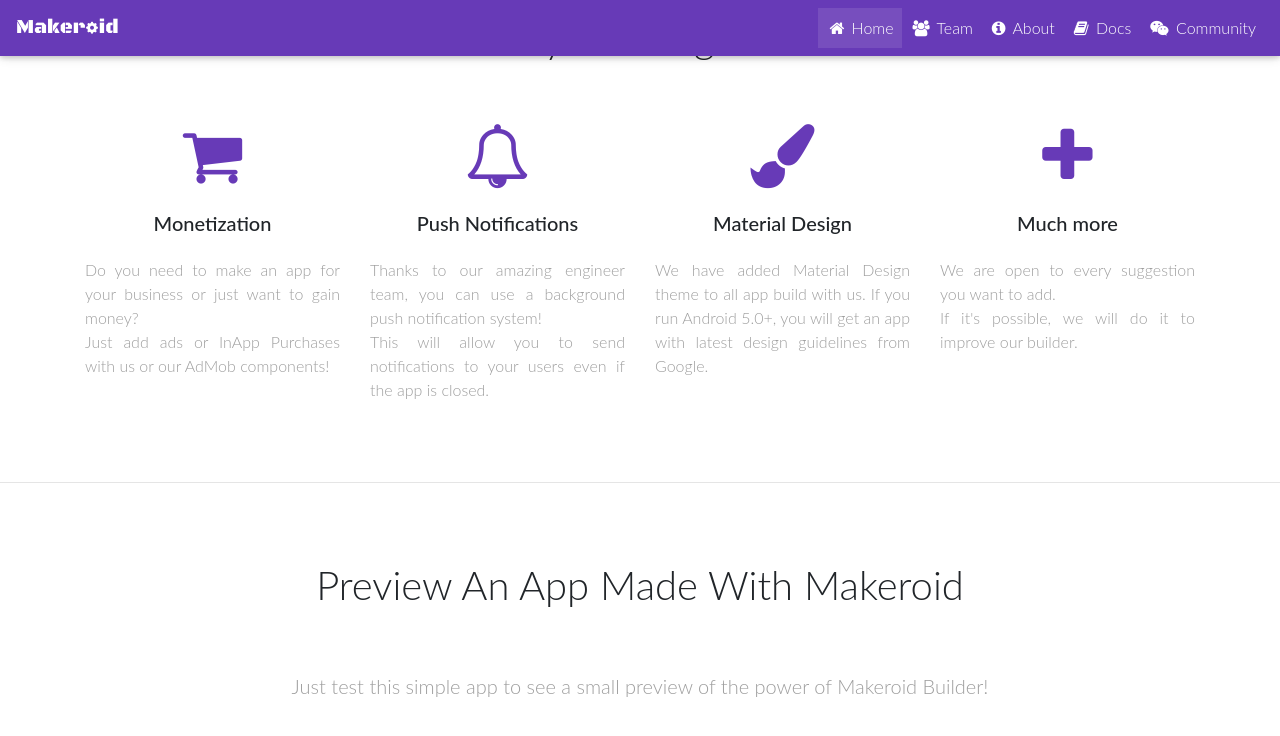
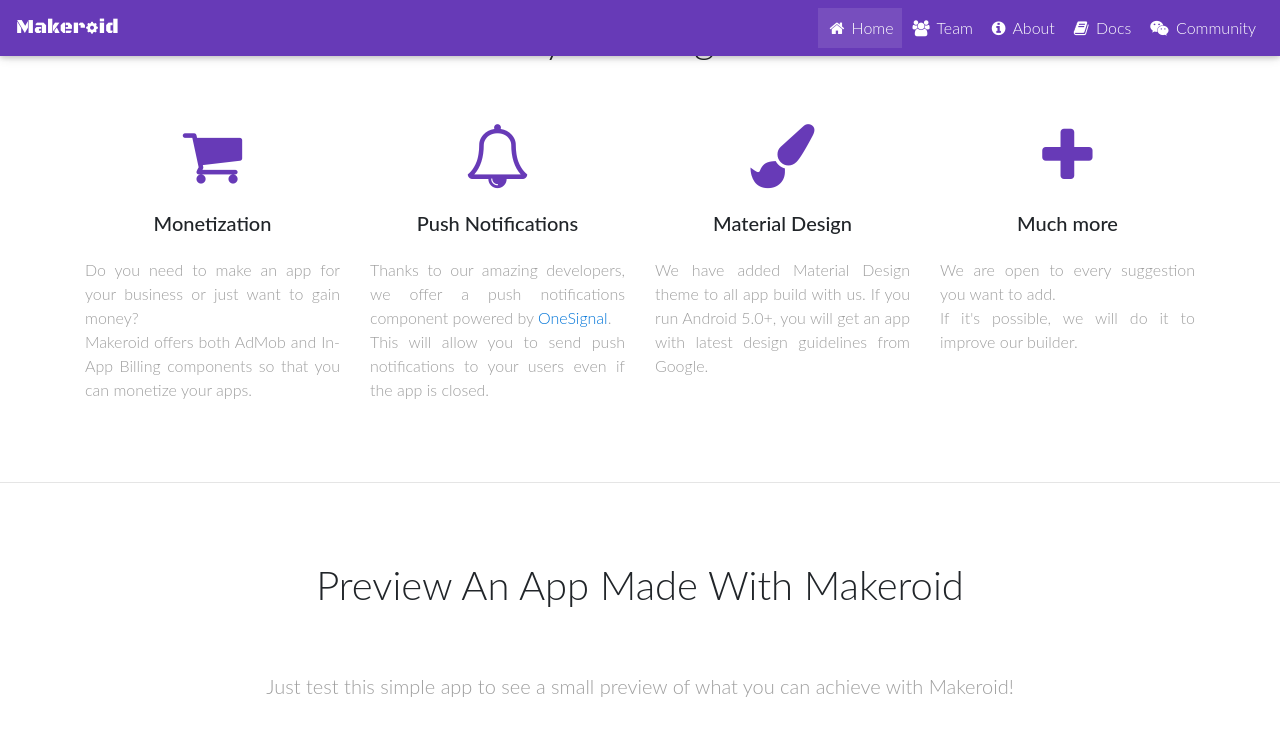
Before and after one commit to Kodular/kodular.github.io, a Jekyll site: the page built from index.html, in a window 1280 px wide and 1400 px high, scrolled down 1189 px, cut to the strip 0-761 px from the top of the window. Shown: the top 736 px of the strip. Built offline with Jekyll 4.4.1, drawn with Linux system fonts in a browser that asks for light colours; nearby versions of some CDN libraries; some of the changed text lies outside the part shown.

Commit message:
Update some text

```diff
--- a/about.html
+++ b/about.html
@@ -15,8 +15,8 @@
             <!--Grid column-->
             <div class="col-md-6 mb-r">
                 <i class="fa fa-user-circle-o deep-purple-text"></i>
-                <h5 class="feature-title">2500+ Users</h5>
-                <p class="grey-text">Our amazing users have trusted uss to build their desired apps!</p>
+                <h5 class="feature-title">5000+ Users</h5>
+                <p class="grey-text">Our amazing users have trusted us to build their desired apps!</p>
             </div>
             <!--Grid column-->
             <!--Grid column-->
--- a/index.html
+++ b/index.html
@@ -15,7 +15,7 @@
                                 <li>
                                     <h1 class="display-4 font-bold mb-5 wow fadeInUp" style="font-family: Makeroid;">MAKEROID</h1></li>
                                 <li>
-                                    <h5 class="mb-5 wow fadeInUp" data-wow-delay="0.2s">A modern app builder without coding!</h5>
+                                    <h5 class="mb-5 wow fadeInUp" data-wow-delay="0.2s">A modern app builder without coding</h5>
                                 </li>
                                 <li class="wow fadeInUp" data-wow-delay="0.4s">
                                     <a class="btn btn-deep-purple btn-rounded" target="_blank" href="http://builder.makeroid.io"><i class="fa fa-desktop left"></i> MAKE APPS!</a>
@@ -38,7 +38,7 @@
             <!--Grid column-->
             <div class="col-md-6 center-on-small-only">
                 <h1 class="h1-responsive">Get Started</h2>
-                <p class="lead grey-text">Check this video for getting started with Makeroid in a few minutes!!!</p>
+                <p class="lead grey-text">It only takes a few minutes to get started with Makeroid. Watch this video to help you get started.</p>
             </div>
             <!--Grid column-->
             <!--Grid column-->
@@ -70,7 +70,7 @@
                 <p class="grey-text">
                     Do you need to make an app for your business or just want to gain money?
                     <br>
-                    Just add ads or InApp Purchases with us or our AdMob components!
+                    Makeroid offers both AdMob and In-App Billing components so that you can monetize your apps.
                 </p>
             </div>
             <!--Grid column-->
@@ -79,9 +79,9 @@
                 <i class="fa fa-bell-o deep-purple-text"></i>
                 <h5 class="feature-title">Push Notifications</h5>
                 <p class="grey-text">
-                    Thanks to our amazing engineer team, you can use a background push notification system!
+                    Thanks to our amazing developers, we offer a push notifications component powered by <a href="https://onesignal.com/">OneSignal</a>.
                     <br>
-                    This will allow you to send notifications to your users even if the app is closed.
+                    This will allow you to send push notifications to your users even if the app is closed.
                 </p>
             </div>
             <!--Grid column-->
@@ -117,7 +117,7 @@
     <h1 class="section-heading h1-responsive pt-5">Preview An App Made With Makeroid</h1>
     <!--Section description-->
     <p class="section-description lead grey-text">
-        Just test this simple app to see a small preview of the power of Makeroid Builder!
+        Just test this simple app to see a small preview of what you can achieve with Makeroid!
     </p>
     <div class="container">
         <!--Grid row-->
@@ -143,7 +143,7 @@
                     <div class="col-10">
                         <h5 class="feature-title">Always Progressing</h5>
                         <p class="grey-text">
-                            Our devs are always working on the builder, so new features are always included on our amazing and waited releases!</p>
+                            Our developers are always working on Makeroid, so new features are always included on our amazing and waited releases!</p>
                     </div>
                 </div>
                 <!--Grid row-->
@@ -155,7 +155,7 @@
                     <div class="col-10">
                         <h5 class="feature-title">Relaxing</h5>
                         <p class="grey-text">
-                            Take a cup of coffee while developing your app, because it's so easy that you can even do it on 5 minutes!</p>
+                            Take a cup of coffee while developing your app, it's so easy, you can even do it in 5 minutes!</p>
                     </div>
                 </div>
                 <!--Grid row-->
@@ -189,7 +189,7 @@
                     <div class="col-10">
                         <h5 class="feature-title">Rapid</h5>
                         <p class="grey-text">
-                            The compilation of your apps just takes a few minutes at Makeroid, while through 'conventional' methods it can take much more than the double</p>
+                            The compilation of your apps just takes a few minutes at Makeroid, while through 'conventional' methods it could take much longer</p>
                     </div>
                 </div>
                 <!--Grid row-->
--- a/team.html
+++ b/team.html
@@ -8,7 +8,7 @@
     <!--Section heading-->
     <h2 class="section-heading h1 pt-4">Our Amazing Team</h2>
     <!--Section description-->
-    <p class="section-description">All our team is working on this project to make it better!</p>
+    <p class="section-description">Here are our amazing team members:</p>
 
     <div class="container">
     <div class="row">
```
Also changed, not shown: other parts of index.html (+1 -1 lines).
